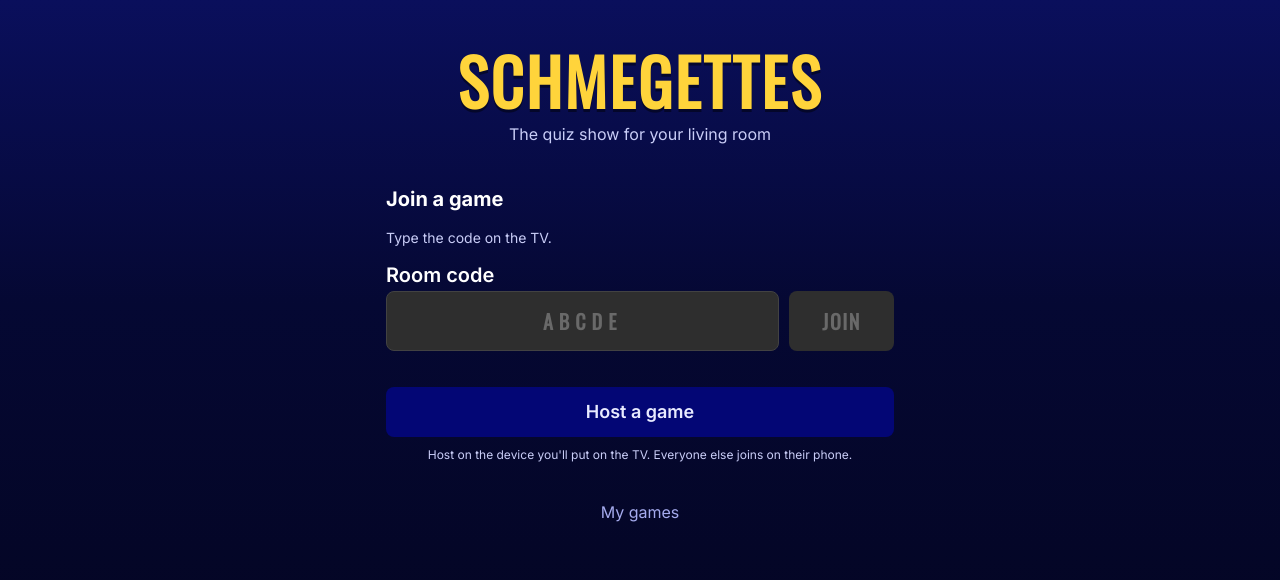
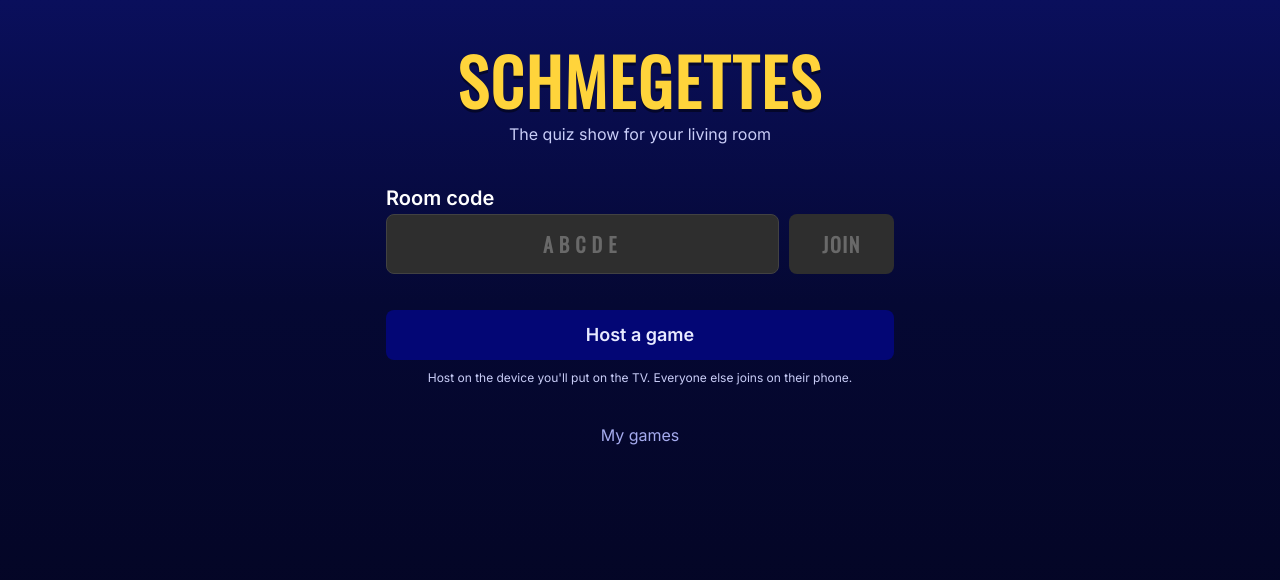
Before and after one commit to wygarner/schmegettes, a React (Vite) app in the folder web/: page / in a window 1280 px wide. Shown: the top 580 px of the page. Built offline with nearby package versions, Linux system fonts and the light colour scheme; no server answers; what openapi-fetch would draw is missing.

Commit message:
home page

```diff
--- a/web/src/pages/Home.tsx
+++ b/web/src/pages/Home.tsx
@@ -55,12 +55,6 @@ export function Home() {
           </Stack>
 
           <Stack gap="sm">
-            <Text fw={700} size="xl">
-              Join a game
-            </Text>
-            <Text size="sm" c={SOFT}>
-              Type the code on the TV.
-            </Text>
             <Group align="end" gap="xs" wrap="nowrap">
               <TextInput
                 style={{ flex: 1 }}
```
